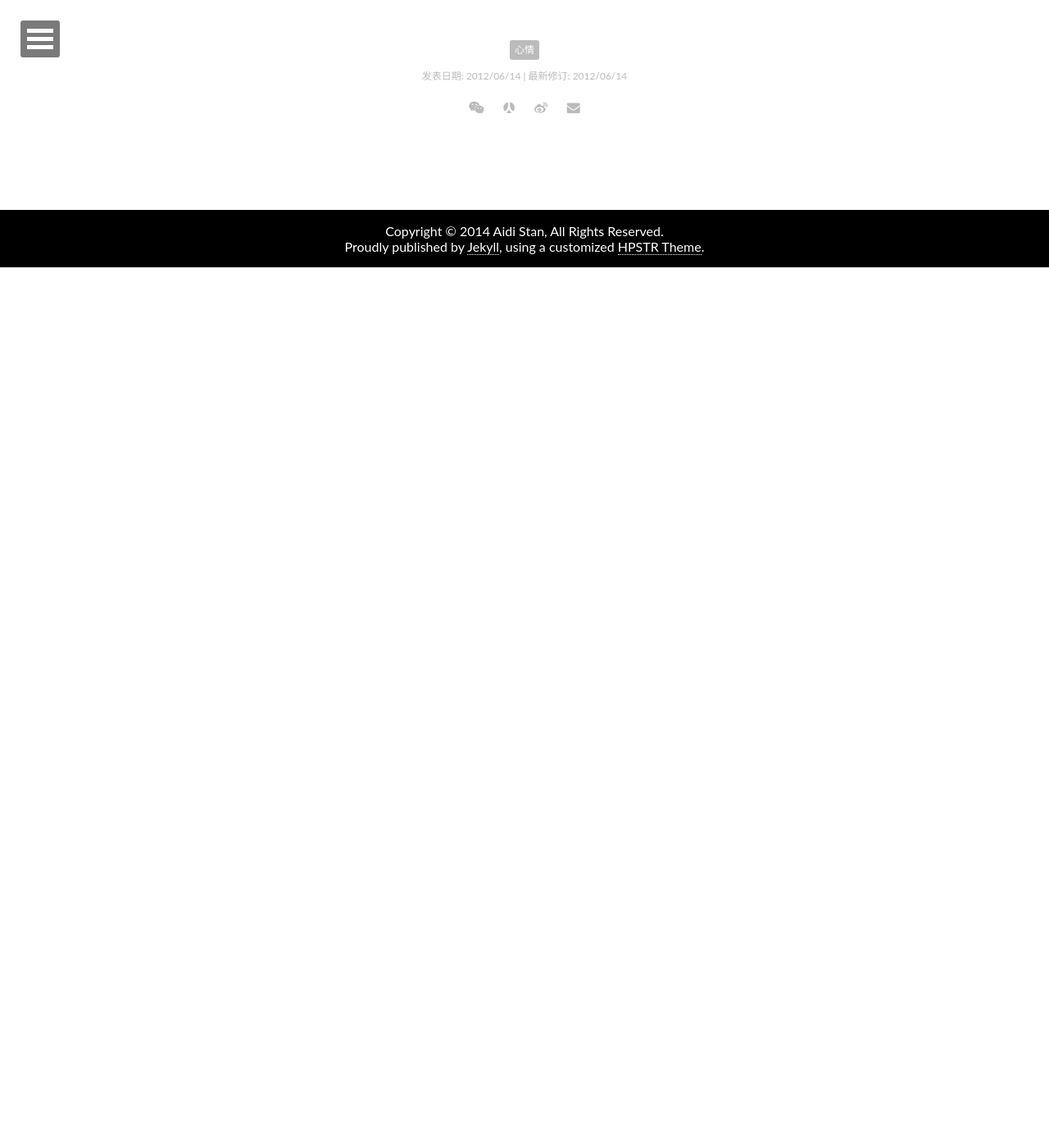
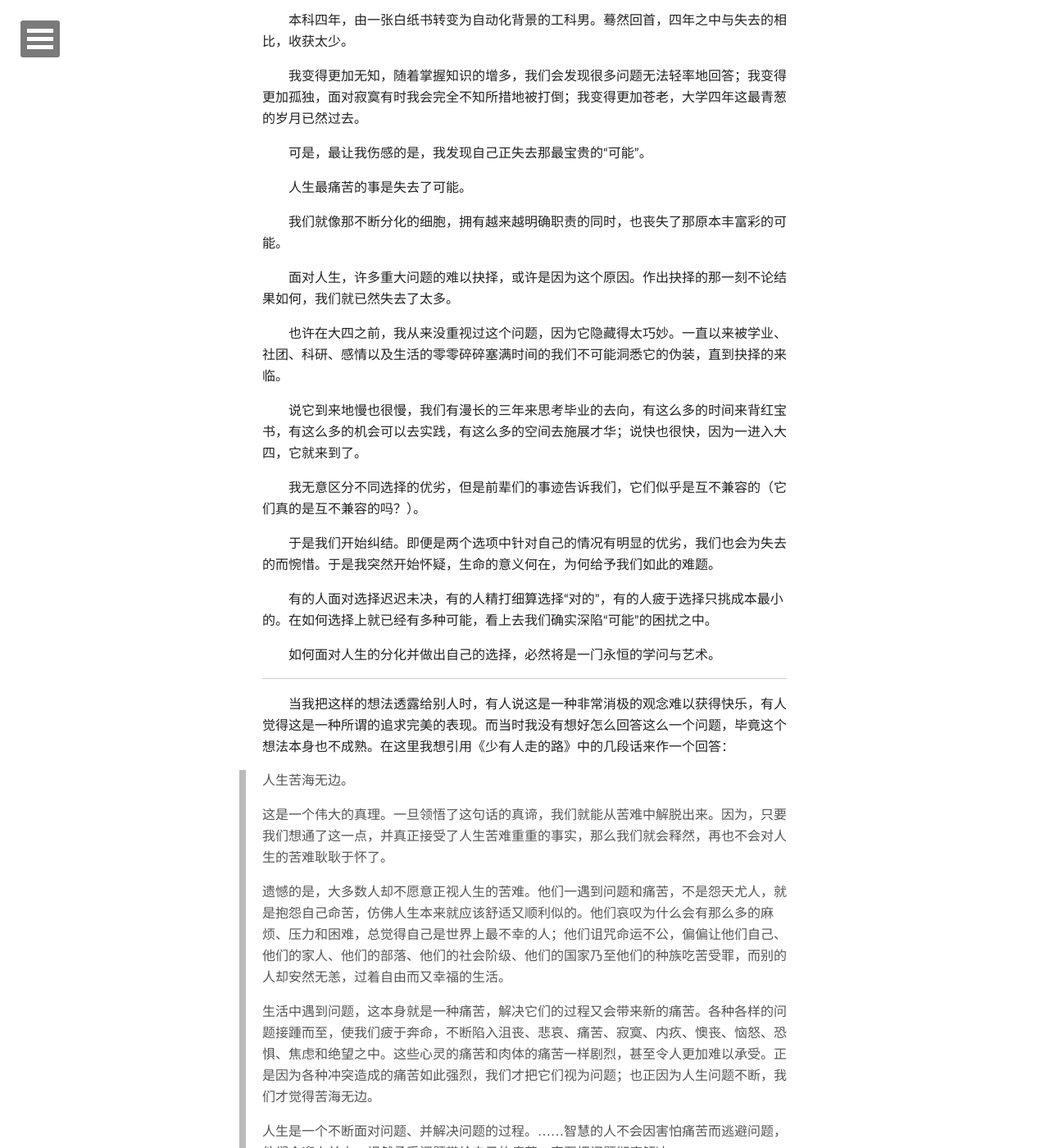
Before and after one commit to alex970448359/site-blog.aiditan.me, a Jekyll site: the page built from _posts/2012-06-14-life-is-losing-possibilities.md, in a window 1280 px wide and 1400 px high, scrolled down 208 px. Shown: the whole window at 82% size. Built offline with Jekyll 4.4.1, drawn with Linux system fonts in a browser that asks for light colours; nearby versions of some CDN libraries; comment, search, counter and statistics services are not loaded; before the commit the page ends 900 px from its top, so only the background shows below that; some of the changed text lies outside the part shown.

Commit message:
Update 2012-06-14-life-is-losing-possibilities.md

```diff
--- a/_posts/2012-06-14-life-is-losing-possibilities.md
+++ b/_posts/2012-06-14-life-is-losing-possibilities.md
@@ -6,3 +6,47 @@ modified: 2012-06-14 20:52:52 +0800
 tags: [心情]
 comments: post-20120614
 ---
+
+本科四年，由一张白纸书转变为自动化背景的工科男。蓦然回首，四年之中与失去的相比，收获太少。
+
+我变得更加无知，随着掌握知识的增多，我们会发现很多问题无法轻率地回答；我变得更加孤独，面对寂寞有时我会完全不知所措地被打倒；我变得更加苍老，大学四年这最青葱的岁月已然过去。
+
+可是，最让我伤感的是，我发现自己正失去那最宝贵的“可能”。
+
+人生最痛苦的事是失去了可能。
+
+我们就像那不断分化的细胞，拥有越来越明确职责的同时，也丧失了那原本丰富彩的可能。
+
+面对人生，许多重大问题的难以抉择，或许是因为这个原因。作出抉择的那一刻不论结果如何，我们就已然失去了太多。
+
+也许在大四之前，我从来没重视过这个问题，因为它隐藏得太巧妙。一直以来被学业、社团、科研、感情以及生活的零零碎碎塞满时间的我们不可能洞悉它的伪装，直到抉择的来临。
+
+说它到来地慢也很慢，我们有漫长的三年来思考毕业的去向，有这么多的时间来背红宝书，有这么多的机会可以去实践，有这么多的空间去施展才华；说快也很快，因为一进入大四，它就来到了。
+
+我无意区分不同选择的优劣，但是前辈们的事迹告诉我们，它们似乎是互不兼容的（它们真的是互不兼容的吗？）。
+
+于是我们开始纠结。即便是两个选项中针对自己的情况有明显的优劣，我们也会为失去的而惋惜。于是我突然开始怀疑，生命的意义何在，为何给予我们如此的难题。
+
+有的人面对选择迟迟未决，有的人精打细算选择“对的”，有的人疲于选择只挑成本最小的。在如何选择上就已经有多种可能，看上去我们确实深陷“可能”的困扰之中。
+
+如何面对人生的分化并做出自己的选择，必然将是一门永恒的学问与艺术。
+
+---
+
+当我把这样的想法透露给别人时，有人说这是一种非常消极的观念难以获得快乐，有人觉得这是一种所谓的追求完美的表现。而当时我没有想好怎么回答这么一个问题，毕竟这个想法本身也不成熟。在这里我想引用《少有人走的路》中的几段话来作一个回答：
+
+> 人生苦海无边。
+>
+> 这是一个伟大的真理。一旦领悟了这句话的真谛，我们就能从苦难中解脱出来。因为，只要我们想通了这一点，并真正接受了人生苦难重重的事实，那么我们就会释然，再也不会对人生的苦难耿耿于怀了。
+>
+> 遗憾的是，大多数人却不愿意正视人生的苦难。他们一遇到问题和痛苦，不是怨天尤人，就是抱怨自己命苦，仿佛人生本来就应该舒适又顺利似的。他们哀叹为什么会有那么多的麻烦、压力和困难，总觉得自己是世界上最不幸的人；他们诅咒命运不公，偏偏让他们自己、他们的家人、他们的部落、他们的社会阶级、他们的国家乃至他们的种族吃苦受罪，而别的人却安然无恙，过着自由而又幸福的生活。
+>
+> 生活中遇到问题，这本身就是一种痛苦，解决它们的过程又会带来新的痛苦。各种各样的问题接踵而至，使我们疲于奔命，不断陷入沮丧、悲哀、痛苦、寂寞、内疚、懊丧、恼怒、恐惧、焦虑和绝望之中。这些心灵的痛苦和肉体的痛苦一样剧烈，甚至令人更加难以承受。正是因为各种冲突造成的痛苦如此强烈，我们才把它们视为问题；也正因为人生问题不断，我们才觉得苦海无边。
+>
+> 人生是一个不断面对问题、并解决问题的过程。……智慧的人不会因害怕痛苦而逃避问题，他们会迎上前去，坦然承受问题带给自己的痛苦，直至把问题彻底解决。
+>
+> 然而，大多数人却缺乏这样的智慧。在一定程度上，几乎人都有害怕承受痛苦的倾向，几乎人人遇到问题都有回避的想法。……
+>
+> 事实上，如果不顾一切地逃避问题和痛苦，不仅错失了问题带来的成长机会，而且还会使我们患上心理疾病。长期的心理疾病会使人的心灵停止成长，不及时治疗，心灵就会萎缩和退化，心智就永远难以成熟。
+
+在认识到生活的苦海无边后，我们会更容易获得平和与快乐。
```
